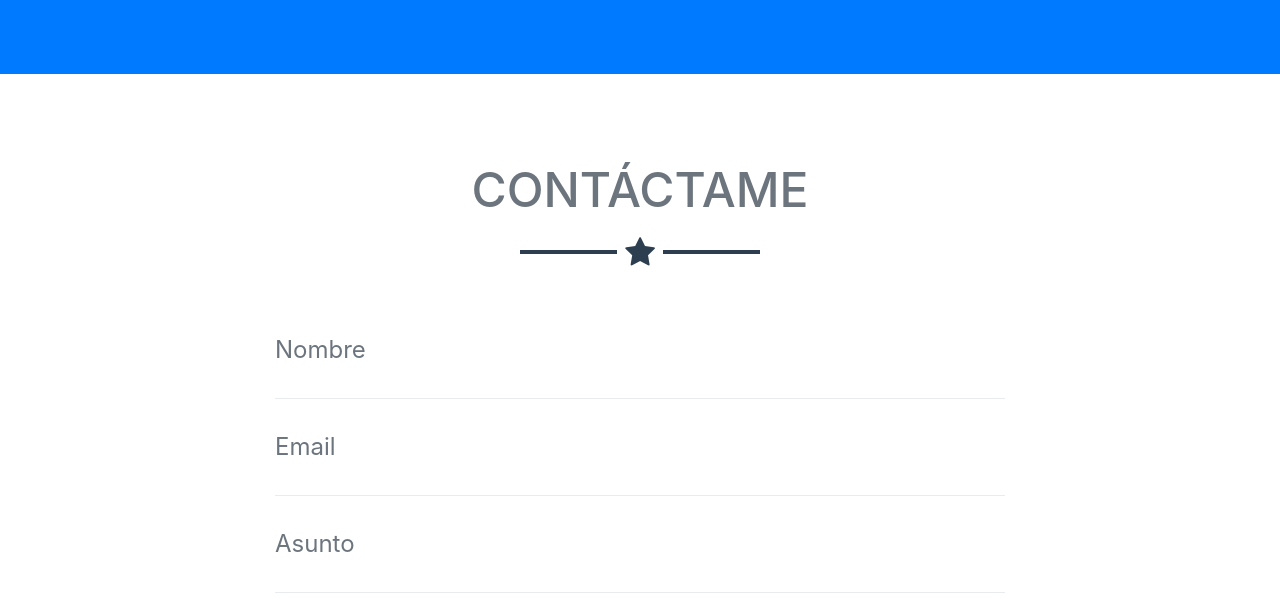
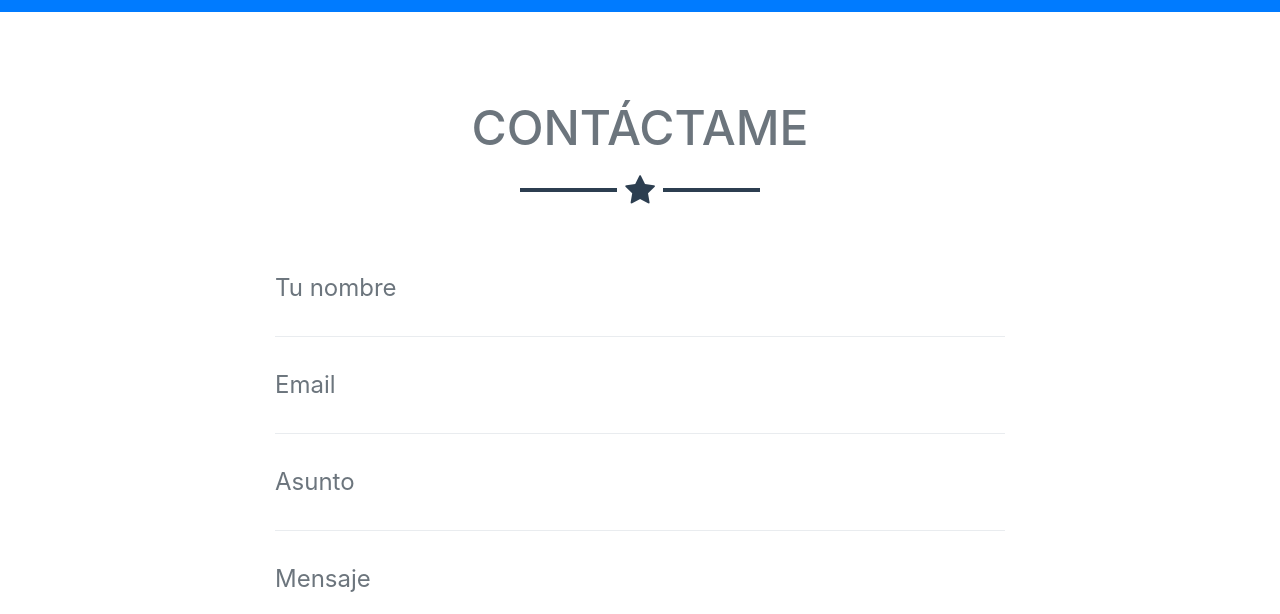
Before and after one commit to HugoGoma/Desing, a website with bundled scripts: page index.html in a window 1280 px wide. Shown: the part 2091-2705 px from the top of the page. Built offline with nearby package versions, Linux system fonts and the light colour scheme.

Commit message:
Update index.html

```diff
--- a/index.html
+++ b/index.html
@@ -145,6 +145,7 @@
             <p class="lead">Ponte en contacto conmigo en la parte de contacto sobre cualquier duda acerca de un proyecto que te interese.</p>
           </div>
         </div>
+        <!--
         <div class="text-center mt-4">
           <a class="btn btn-xl btn-outline-light" href="https://www.youtube.com/?gl=MX&hl=es-419">
             <i class="fa fa-download mr-2"></i>
@@ -152,6 +153,7 @@
           </a>
         </div>
       </div>
+      -->
     </section>
 
     <!-- Contact Section -->
@@ -167,7 +169,7 @@
               <div class="control-group">
                 <div class="form-group floating-label-form-group controls mb-0 pb-2">
                   <label>Name</label>
-                  <input class="form-control" id="name" type="text" placeholder="Nombre" required="required" data-validation-required-message="Please enter your name.">
+                  <input class="form-control" id="Nombre" type="text" placeholder="Tu nombre" required="required" data-validation-required-message="Please enter your name.">
                   <p class="help-block text-danger"></p>
                 </div>
               </div>
```
